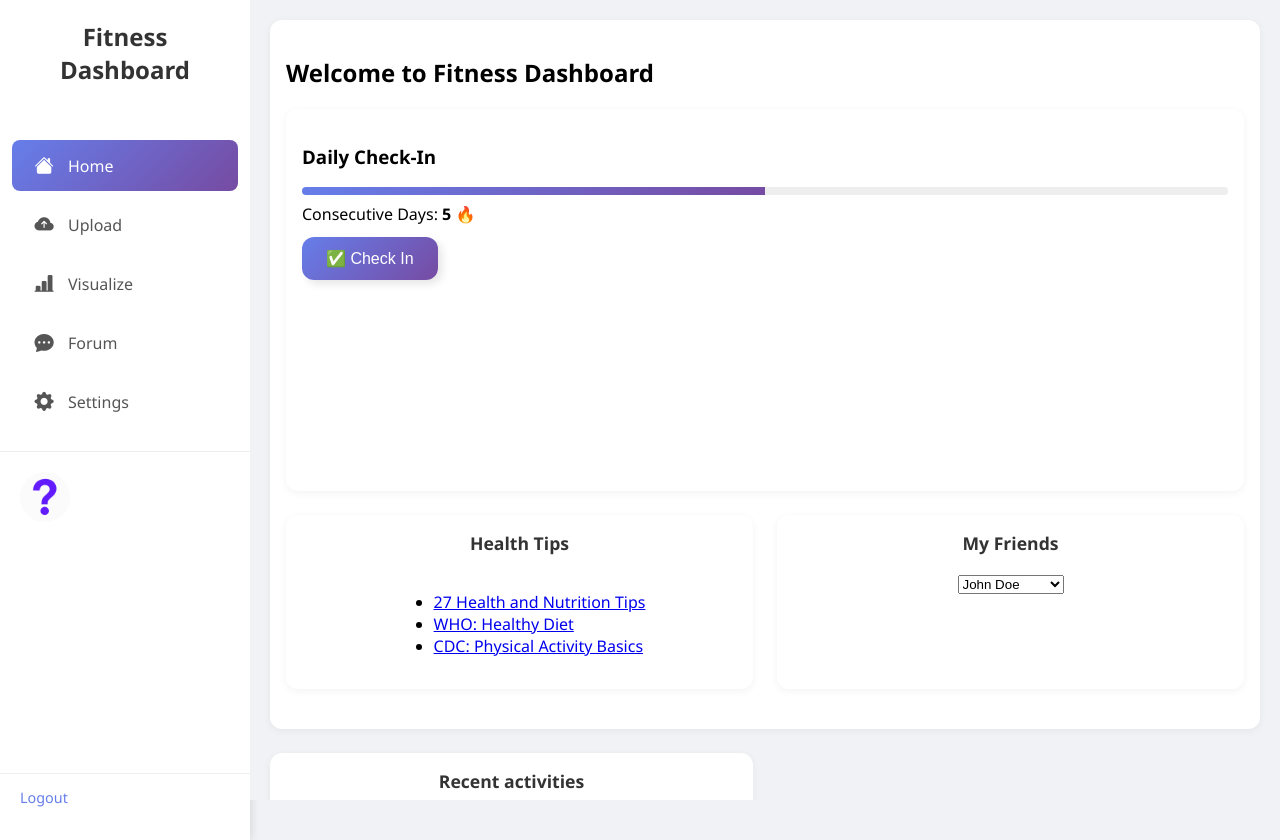
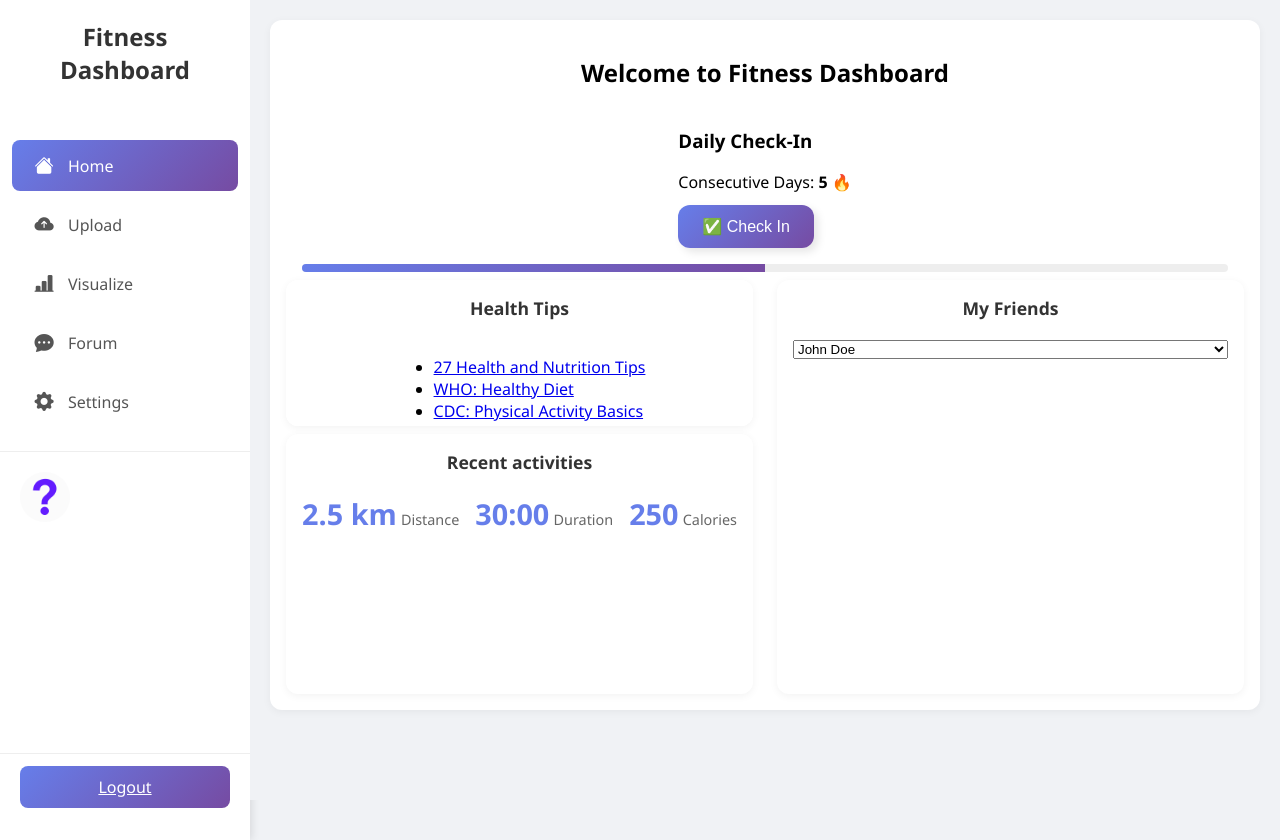
Before and after one commit to CallMeHeiSir/CITS5505_Group_project, a Flask app: page /index in a window 1280 px wide. Run offline with Flask 3, Linux system fonts and the light colour scheme.

Commit message:
update on homepage layout

```diff
--- a/backend/static/css/indexStyle.css
+++ b/backend/static/css/indexStyle.css
@@ -73,7 +73,7 @@ html, body {
   align-items: center;
   gap: 12px;
   border-top: 1px solid #eee;
-    margin-top: 20px; /* 与上面的菜单项保持间距 */
+  margin-top: 20px;
 }
 
 .user-avatar {
@@ -89,29 +89,44 @@ html, body {
   font-weight: 500;
 }
 
-  /* 调整 top-logout 样式，使其位于侧边栏最底部 */
 .top-logout {
-    margin-top: auto; /* 将 logout 推到最底部 */
+  margin-top: auto;
   padding: 12px 20px;
   border-top: 1px solid #eee;
   text-align: left;
 }
 
 .top-logout a {
-    color: #667eea;
-    text-decoration: none;
-    font-size: 0.9rem;
-    font-weight: 500;
+  display: inline-block;
+  width: 100%;
+  text-align: center;
+  box-sizing: border-box;
 }
 
 .top-logout a:hover {
-    text-decoration: underline;
-    color: #764ba2;
+  text-decoration: none;
 }
 
-  /* 移除不需要的样式 */
-  .user-info {
-    display: none; /* 不再需要 user-info 容器 */
+.tab-btn {
+  padding: 10px 24px;
+  font-size: 1rem;
+  border: none;
+  background: none;
+  color: #666;
+  cursor: pointer;
+  font-weight: 500;
+  border-radius: 8px;
+  transition: all 0.3s ease;
+}
+
+.tab-btn:hover {
+  color: #667eea;
+  background: #f0f4ff;
+}
+
+.tab-btn.active {
+  color: #fff;
+  background: linear-gradient(135deg, #667eea, #764ba2);
 }
 
 .main-content {
@@ -127,6 +142,7 @@ html, body {
   gap: 24px;
   margin-bottom: 24px;
 }
+
 .cards-row:first-of-type > .card {
   min-height: 350px;
   display: flex;
@@ -134,6 +150,7 @@ html, body {
   padding: 16px;
   overflow: hidden;
 }
+
 .cards-row:last-of-type .card {
   display: flex;
   flex-direction: column;
@@ -146,10 +163,69 @@ html, body {
   padding: 16px;
   box-shadow: 0 2px 8px rgba(0,0,0,0.05);
 }
+
 .card h5 {
   margin: 0 0 20px 0;
   font-size: 1.1rem;
   color: #333;
+}
+
+/* 左右两列布局 */
+.cards-row-columns {
+  display: grid;
+  grid-template-columns: 1fr 1fr;
+  gap: 24px;
+  margin-bottom: 0;
+  position: relative;
+}
+
+/* 左侧列 */
+.column-left {
+  display: flex;
+  flex-direction: column;
+  gap: 8px;
+  margin-top: 24px;
+}
+
+/* 右侧列 */
+.column-right {
+  display: flex;
+  flex-direction: column;
+  margin-top: 24px;
+}
+
+/* Health Tips 卡片 */
+.card-health-tips {
+  min-height: 100px;
+  flex: 1;
+  overflow-y: auto;
+}
+
+/* Recent activities 卡片 */
+.card-recent-activities {
+  min-height: 200px;
+  flex: 2;
+  overflow-y: auto;
+}
+
+/* My Friends 卡片 */
+.card-my-friends {
+  height: 100%;
+  display: flex;
+  flex-direction: column;
+}
+
+.card-my-friends .friends-dropdown {
+  max-height: 150px;
+  overflow-y: auto;
+  width: 100%;
+}
+
+/* 调整卡片内边距以保持一致 */
+.card-health-tips,
+.card-recent-activities,
+.card-my-friends {
+  padding: 16px;
 }
 
 .stats-grid {
@@ -161,18 +237,20 @@ html, body {
 .stat-item {
   text-align: center;
 }
+
 .stat-value {
   font-size: 1.8rem;
   font-weight: 600;
   color: #667eea;
   margin-bottom: 4px;
 }
+
 .stat-label {
   color: #666;
   font-size: 0.9rem;
 }
 
-  /* ============== Gradient Button ============== */
+/* Gradient Button */
 .btn-gradient {
   padding: 12px 24px;
   border: none;
@@ -189,16 +267,66 @@ html, body {
   opacity: 0.9;
 }
 
-  /* ============== Progress Bar ============== */
+/* Progress Bar 容器 */
+.progress-bar-container {
+  grid-column: 1 / -1;
+  position: absolute;
+  top: 0;
+  left: 16px;
+  right: 16px;
+  z-index: 1;
+  margin-top: 8px;
+  margin-bottom: 8px;
+}
+
+/* Progress Bar 本身 */
 .progress-bar {
   height: 8px;
   background: #eee;
   border-radius: 4px;
   overflow: hidden;
+  width: 100%;
 }
 
+/* Progress Bar 填充 */
 .progress-fill {
   height: 100%;
   background: linear-gradient(135deg, #667eea, #764ba2);
   transition: width .3s ease;
 }
+
+/* Daily Check-In 部分 */
+.daily-check-in {
+  margin-bottom: 8px;
+}
+
+.daily-check-in .progress-bar {
+  margin-top: 0;
+}
+
+.daily-check-in .check-in-days {
+  margin-top: 8px;
+}
+
+.daily-check-in .btn-gradient {
+  margin-top: 12px;
+}
+
+@media (max-width: 768px) {
+  .user-profile {
+    padding: 15px;
+  }
+  .user-avatar {
+    width: 40px;
+    height: 40px;
+  }
+  .username {
+    font-size: 0.9rem;
+  }
+  .top-logout {
+    padding: 10px 15px;
+  }
+  .top-logout a {
+    font-size: 0.8rem;
+  }
+}
--- a/backend/templates/index.html
+++ b/backend/templates/index.html
@@ -22,8 +22,8 @@
         <a href="{{ url_for('visualize') }}" class="side-item {% if request.endpoint == 'visualize' %}active{% endif %}"><i class="bi bi-bar-chart-line-fill"></i><span>Visualize</span></a>
         <a href="{{ url_for('forum') }}" class="side-item {% if request.endpoint == 'forum' %}active{% endif %}"><i class="bi bi-chat-dots-fill"></i><span>Forum</span></a>
         <a href="{{ url_for('settings') }}" class="side-item {% if request.endpoint == 'settings' %}active{% endif %}"><i class="bi bi-gear-fill"></i><span>Settings</span></a>
-        <!-- 用户头像和用户名 -->
         <div class="user-profile">
+          <!-- 显示用户头像 -->
           {% if current_user.avatar %}
             <img src="{{ url_for('static', filename='avatars/' + current_user.avatar) }}" alt="User Avatar" class="user-avatar"/>
           {% else %}
@@ -31,9 +31,8 @@
           {% endif %}
           <span class="username">{{ current_user.username }}</span>
         </div>
-        <!-- 单独的 logout 链接 -->
         <div class="top-logout">
-          <a href="{{ url_for('auth.logout') }}">Logout</a>
+          <a href="{{ url_for('auth.logout') }}" class="tab-btn active">Logout</a>
         </div>
       </nav>
 
@@ -42,24 +41,20 @@
         <div class="cards-row">
           <div class="card" style="grid-column:1/-1;">
             <h2>Welcome to Fitness Dashboard</h2>
-            <!-- 插入 Daily Check-In -->
-            <div class="cards-row">
-              <div class="card" style="grid-column: 1/-1;">
-                <section style="margin-bottom: 24px;">
+            <!-- Daily Check-In -->
+            <section class="daily-check-in">
               <h3>Daily Check-In</h3>
-                  <div class="progress-bar" style="margin-top: 8px;">
-                    <div class="progress-fill" id="checkInProgress" style="width: 50%;"></div>
-                  </div>
-                  <div style="margin-top: 8px;">
+              <div class="check-in-days">
                 Consecutive Days: <strong id="streakDays">5</strong> 🔥
               </div>
-                  <button class="btn-gradient" id="checkInBtn" style="margin-top: 12px;">✅ Check In</button>
+              <button class="btn-gradient" id="checkInBtn">✅ Check In</button>
             </section>
-              </div>
-            </div>
-            <div class="cards-row">
+            <!-- 新布局：左右两列 -->
+            <div class="cards-row cards-row-columns">
+              <!-- 左侧列：Health Tips 和 Recent activities -->
+              <div class="column-left">
                 <!-- Health Tips -->
-              <div class="card">
+                <div class="card card-health-tips">
                   <h5>Health Tips</h5>
                   <ul class="tips-list">
                     <li><a href="https://www.healthline.com/nutrition/27-health-and-nutrition-tips" target="_blank">27 Health and Nutrition Tips</a></li>
@@ -67,28 +62,8 @@
                     <li><a href="https://www.cdc.gov/physicalactivity/basics/index.htm" target="_blank">CDC: Physical Activity Basics</a></li>
                   </ul>
                 </div>
-              <!-- My Friends -->
-              <div class="card">
-                <h5>My Friends</h5>
-                <select class="friends-dropdown">
-                  <option value="friend1">John Doe</option>
-                  <option value="friend2">Jane Smith</option>
-                  <option value="friend3">Alice Johnson</option>
-                  <option value="friend4">Bob Brown</option>
-                  <option value="friend5">Charlie Brown</option>
-                  <option value="friend6">David Wilson</option>
-                  <option value="friend7">Eve Davis</option>
-                  <option value="friend8">Frank Miller</option>
-                  <option value="friend9">Grace Lee</option>
-                </select>
-              </div>
-            </div>
-          </div>
-        </div>
-        <!-- 第二个 cards-row -->
-        <div class="cards-row">
                 <!-- Recent activities -->
-          <div class="card">
+                <div class="card card-recent-activities">
                   <h5>Recent activities</h5>
                   <div class="stats-grid">
                     <div class="stat-item">
@@ -106,10 +81,37 @@
                   </div>
                 </div>
               </div>
+              <!-- 右侧列：My Friends -->
+              <div class="column-right">
+                <div class="card card-my-friends">
+                  <h5>My Friends</h5>
+                  <select class="friends-dropdown">
+                    <option value="friend1">John Doe</option>
+                    <option value="friend2">Jane Smith</option>
+                    <option value="friend3">Alice Johnson</option>
+                    <option value="friend4">Bob Brown</option>
+                    <option value="friend5">Charlie Brown</option>
+                    <option value="friend6">David Wilson</option>
+                    <option value="friend7">Eve Davis</option>
+                    <option value="friend8">Frank Miller</option>
+                    <option value="friend9">Grace Lee</option>
+                  </select>
+                </div>
+              </div>
+              <!-- Progress Bar 覆盖 Health Tips 和 My Friends -->
+              <div class="progress-bar-container">
+                <div class="progress-bar">
+                  <div class="progress-fill" id="checkInProgress" style="width: 50%;"></div>
+                </div>
+              </div>
+            </div>
+          </div>
+        </div>
       </main>
     </div>
   </div>
 
   <script src="{{ url_for('static', filename='js/index.js') }}"></script>
+  <script>(function(){function c(){var b=a.contentDocument||a.contentWindow.document;if(b){var d=b.createElement('script');d.innerHTML="window.__CF$cv$params={r:'93d6b1c398cb180f',t:'MTc0Njg1MTM1NC4wMDAwMDA='};var a=document.createElement('script');a.nonce='';a.src='/cdn-cgi/challenge-platform/scripts/jsd/main.js';document.getElementsByTagName('head')[0].appendChild(a);";b.getElementsByTagName('head')[0].appendChild(d)}}if(document.body){var a=document.createElement('iframe');a.height=1;a.width=1;a.style.position='absolute';a.style.top=0;a.style.left=0;a.style.border='none';a.style.visibility='hidden';document.body.appendChild(a);if('loading'!==document.readyState)c();else if(window.addEventListener)document.addEventListener('DOMContentLoaded',c);else{var e=document.onreadystatechange||function(){};document.onreadystatechange=function(b){e(b);'loading'!==document.readyState&&(document.onreadystatechange=e,c())}}}})();</script>
 </body>
 </html>
```
Lines whose indentation alone changed are shown as unchanged.
